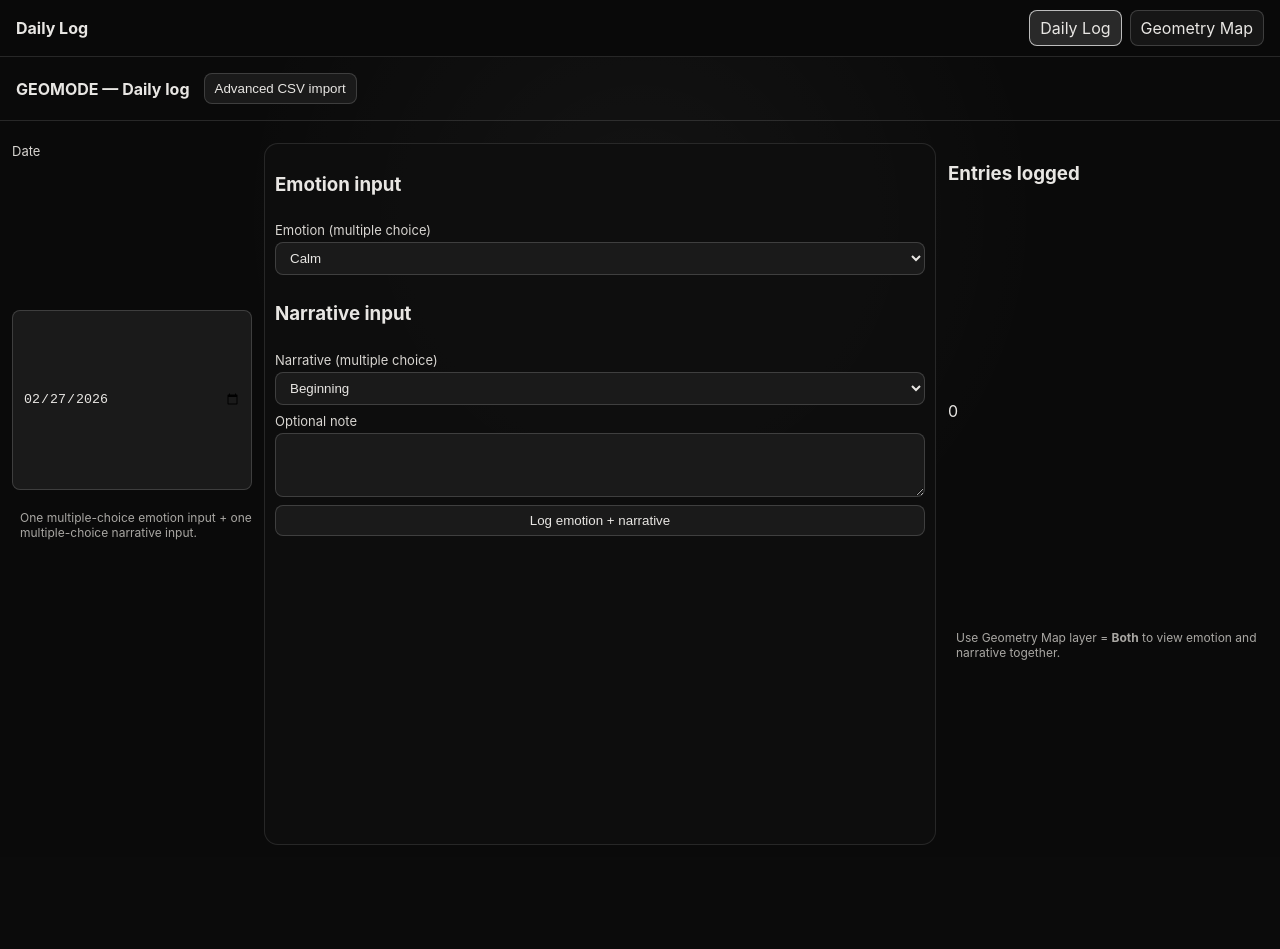
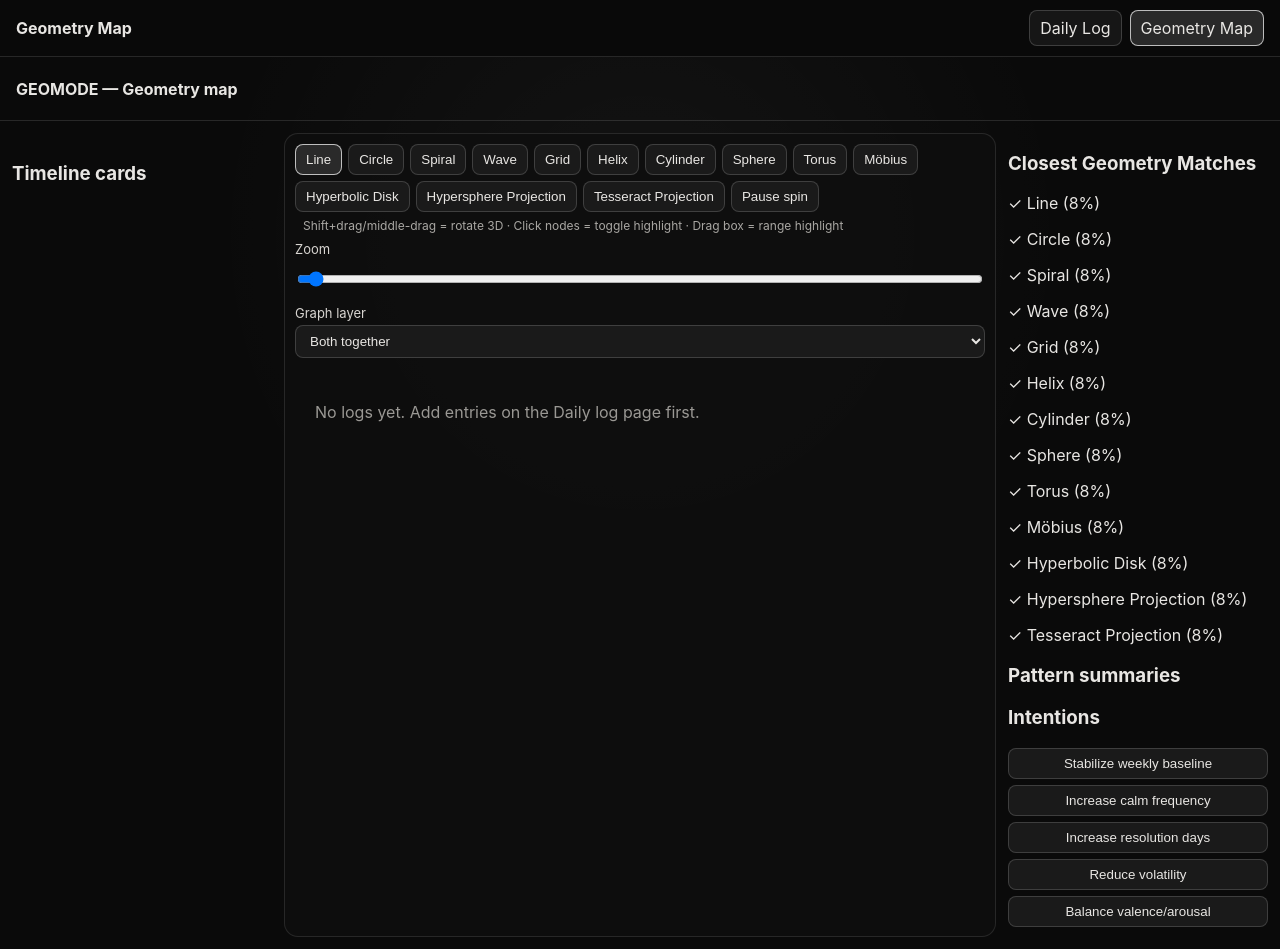
Before and after one commit to exeunt3/highmaps, a React (Vite) app: page / in a window 1280 px wide. Before the commit the page ends 857 px from the top, so only its background shows below. Built offline with nearby package versions, Linux system fonts and the light colour scheme.

Commit message:
Add 13 shape modes and zoomable larger visualizer

```diff
--- a/src/App.tsx
+++ b/src/App.tsx
@@ -8,8 +8,8 @@ type PageId = 'log' | 'map';
 
 const getPageFromHash = (): PageId => {
   const hash = window.location.hash.replace('#', '');
-  if (hash === 'map') return 'map';
-  return 'log';
+  if (hash === 'log') return 'log';
+  return 'map';
 };
 
 export const App = () => {
--- a/src/app.css
+++ b/src/app.css
@@ -31,7 +31,7 @@ button.active, button.selected { border-color: rgba(240, 240, 240, 0.75); backgr
 .mode-tabs { display: flex; gap: 8px; }
 .content-grid {
   display: grid;
-  grid-template-columns: 320px 1fr 320px;
+  grid-template-columns: 260px 1fr 260px;
   gap: 12px;
   padding: 12px;
 }
@@ -54,6 +54,7 @@ button.active, button.selected { border-color: rgba(240, 240, 240, 0.75); backgr
   display: grid;
   align-content: start;
   gap: 8px;
+  min-height: calc(100vh - 128px);
 }
 .panel-block { display: grid; gap: 8px; margin-top: 10px; }
 label { display: grid; gap: 4px; font-size: 13px; color: #d8d5d1; }
--- a/src/ui/components/SimpleChart.tsx
+++ b/src/ui/components/SimpleChart.tsx
@@ -20,6 +20,7 @@ interface Props {
   onPointerUp?: PointerEventHandler<SVGSVGElement>;
   onPointClick?: (id: string) => void;
   rotation?: { yaw: number; pitch: number; roll?: number };
+  zoom?: number;
 }
 
 const rotatePoint = (
@@ -51,6 +52,7 @@ export const projectPoints = (
   width: number,
   height: number,
   rotation: { yaw: number; pitch: number; roll?: number } = { yaw: 0, pitch: 0, roll: 0 },
+  zoom = 1,
 ): ViewPoint[] => {
   const rotated = points.map((point) => rotatePoint(point, rotation));
   const xs = rotated.map((p) => p.x);
@@ -86,7 +88,7 @@ export const projectPoints = (
   const availableH = height * 0.9;
   const spanX = Math.max(1, maxPx - minPx);
   const spanY = Math.max(1, maxPy - minPy);
-  const fitScale = Math.min(availableW / spanX, availableH / spanY, 1.2);
+  const fitScale = Math.min(availableW / spanX, availableH / spanY, 1.1) * zoom;
   const centerPx = (minPx + maxPx) / 2;
   const centerPy = (minPy + maxPy) / 2;
 
@@ -109,9 +111,10 @@ export const SimpleChart = ({
   onPointerUp,
   onPointClick,
   rotation,
+  zoom = 1,
 }: Props) => {
   if (points.length === 0) return <div className="empty-state">Paste CSV to begin.</div>;
-  const projected = projectPoints(points, width, height, rotation);
+  const projected = projectPoints(points, width, height, rotation, zoom);
   const depthSorted = [...projected].sort((a, b) => a.depth - b.depth);
   const d = projected.map((p, i) => `${i === 0 ? 'M' : 'L'} ${p.px} ${p.py}`).join(' ');
   const hasBothSeries = points.some((point) => point.id.includes('|emotion')) && points.some((point) => point.id.includes('|narrative'));
--- a/src/ui/explorer/ExplorerScreen.tsx
+++ b/src/ui/explorer/ExplorerScreen.tsx
@@ -3,8 +3,23 @@ import type { EmbeddedPoint } from '../../types/models';
 import { useGeomodeStore, type GeomodeEntry } from '../../state/store';
 import { projectPoints, SimpleChart } from '../components/SimpleChart';
 
-const SHAPES = ['sphere', 'hypersphere', 'tesseract', 'simplex4'] as const;
-type ShapeId = (typeof SHAPES)[number];
+const SHAPE_OPTIONS = [
+  { id: 'line', label: 'Line' },
+  { id: 'circle', label: 'Circle' },
+  { id: 'spiral', label: 'Spiral' },
+  { id: 'wave', label: 'Wave' },
+  { id: 'grid', label: 'Grid' },
+  { id: 'helix', label: 'Helix' },
+  { id: 'cylinder', label: 'Cylinder' },
+  { id: 'sphere', label: 'Sphere' },
+  { id: 'torus', label: 'Torus' },
+  { id: 'mobius', label: 'Möbius' },
+  { id: 'hyperbolic-disk', label: 'Hyperbolic Disk' },
+  { id: 'hypersphere-projection', label: 'Hypersphere Projection' },
+  { id: 'tesseract-projection', label: 'Tesseract Projection' },
+] as const;
+const GEOMETRY_MODELS = SHAPE_OPTIONS.map((shape) => shape.label);
+type ShapeId = (typeof SHAPE_OPTIONS)[number]['id'];
 type GraphLayer = 'emotion' | 'narrative' | 'both';
 
 const INTENTIONS = [
@@ -23,24 +38,65 @@ const shapeProjection = (shapeId: ShapeId, points: EmbeddedPoint[]) => points.ma
   const phi = t * Math.PI;
 
   switch (shapeId) {
+    case 'line':
+      return { ...point, x: t * 5 - 2.5, y: 0, z: 0 };
+    case 'circle':
+      return { ...point, x: Math.cos(theta) * 2.2, y: Math.sin(theta) * 2.2, z: 0 };
+    case 'spiral': {
+      const radius = 0.35 + t * 2.2;
+      return { ...point, x: Math.cos(theta * 2.2) * radius, y: Math.sin(theta * 2.2) * radius, z: t * 1.8 - 0.9 };
+    }
+    case 'wave':
+      return { ...point, x: t * 5 - 2.5, y: Math.sin(theta * 2) * 1.8, z: Math.cos(theta * 2) * 0.6 };
+    case 'grid': {
+      const columns = Math.max(3, Math.round(Math.sqrt(points.length)));
+      const row = Math.floor(i / columns);
+      const col = i % columns;
+      return { ...point, x: (col / Math.max(1, columns - 1)) * 4 - 2, y: (row / Math.max(1, columns - 1)) * 4 - 2, z: 0 };
+    }
+    case 'helix':
+      return { ...point, x: Math.cos(theta * 2) * 1.6, y: t * 4 - 2, z: Math.sin(theta * 2) * 1.6 };
+    case 'cylinder': {
+      const y = t * 4 - 2;
+      return { ...point, x: Math.cos(theta * 3) * 1.7, y, z: Math.sin(theta * 3) * 1.7 };
+    }
     case 'sphere':
       return {
         ...point,
-        x: Math.cos(theta) * Math.sin(phi) * 2.3,
-        y: Math.cos(phi) * 2.3,
-        z: Math.sin(theta) * Math.sin(phi) * 2.3,
+        x: Math.cos(theta) * Math.sin(phi) * 2.2,
+        y: Math.cos(phi) * 2.2,
+        z: Math.sin(theta) * Math.sin(phi) * 2.2,
       };
-    case 'hypersphere': {
+    case 'torus': {
+      const minor = Math.sin(t * Math.PI * 6) * 0.55;
+      const major = 1.6 + minor;
+      return { ...point, x: Math.cos(theta) * major, y: Math.sin(t * Math.PI * 6) * 0.9, z: Math.sin(theta) * major };
+    }
+    case 'mobius': {
+      const u = theta;
+      const v = Math.sin(t * Math.PI * 4) * 0.9;
+      return {
+        ...point,
+        x: (1.8 + (v / 2) * Math.cos(u / 2)) * Math.cos(u),
+        y: (1.8 + (v / 2) * Math.cos(u / 2)) * Math.sin(u),
+        z: (v / 2) * Math.sin(u / 2) * 2,
+      };
+    }
+    case 'hyperbolic-disk': {
+      const r = Math.tanh(t * 1.6) * 2.2;
+      return { ...point, x: Math.cos(theta * 2.4) * r, y: Math.sin(theta * 2.4) * r, z: Math.sin(theta * 1.2) * 0.3 };
+    }
+    case 'hypersphere-projection': {
       const chi = t * Math.PI * 1.5;
       const w = Math.cos(chi);
       return {
         ...point,
-        x: Math.cos(theta) * Math.sin(phi) * (1.4 + w),
-        y: Math.sin(theta) * Math.sin(phi) * (1.4 + w),
-        z: Math.cos(phi) * (1.4 + w),
+        x: Math.cos(theta) * Math.sin(phi) * (1.3 + w),
+        y: Math.sin(theta) * Math.sin(phi) * (1.3 + w),
+        z: Math.cos(phi) * (1.3 + w),
       };
     }
-    case 'tesseract': {
+    case 'tesseract-projection': {
       const corners = [
         [-1, -1, -1, -1], [1, -1, -1, -1], [-1, 1, -1, -1], [1, 1, -1, -1],
         [-1, -1, 1, -1], [1, -1, 1, -1], [-1, 1, 1, -1], [1, 1, 1, -1],
@@ -50,30 +106,7 @@ const shapeProjection = (shapeId: ShapeId, points: EmbeddedPoint[]) => points.ma
       const idx = Math.floor(t * corners.length) % corners.length;
       const [x, y, z, w] = corners[idx];
       const perspective4d = 1 / (2.4 - w * 0.75);
-      return {
-        ...point,
-        x: x * perspective4d * 3,
-        y: y * perspective4d * 3,
-        z: z * perspective4d * 3,
-      };
-    }
-    case 'simplex4': {
-      const verts = [
-        [1, 1, 1, -1 / Math.sqrt(5)],
-        [1, -1, -1, -1 / Math.sqrt(5)],
-        [-1, 1, -1, -1 / Math.sqrt(5)],
-        [-1, -1, 1, -1 / Math.sqrt(5)],
-        [0, 0, 0, 4 / Math.sqrt(5)],
-      ] as const;
-      const idx = Math.floor(t * verts.length) % verts.length;
-      const [x, y, z, w] = verts[idx];
-      const perspective4d = 1 / (2.2 - w * 0.65);
-      return {
-        ...point,
-        x: x * perspective4d * 3,
-        y: y * perspective4d * 3,
-        z: z * perspective4d * 3,
-      };
+      return { ...point, x: x * perspective4d * 3, y: y * perspective4d * 3, z: z * perspective4d * 3 };
     }
   }
 });
@@ -122,12 +155,41 @@ const fitError = (points: Array<{ x: number; y: number }>, model: string) => {
   switch (model) {
     case 'Line':
       return points.reduce((acc, p, i) => acc + Math.abs(p.y - (points[0].y + (yTrend / points.length) * i)), 0) / points.length;
-    case 'Cycle':
+    case 'Circle':
       return radii.reduce((acc, r) => acc + Math.abs(r - avgR), 0) / points.length;
     case 'Spiral':
       return points.reduce((acc, p, i) => acc + Math.abs(Math.hypot(p.x - centerX, p.y - centerY) - (i / points.length) * avgR * 1.8), 0) / points.length;
+    case 'Wave':
+      return points.reduce((acc, p, i) => acc + Math.abs(p.y - (centerY + Math.sin((i / points.length) * Math.PI * 3) * avgR * 0.55)), 0) / points.length;
+    case 'Grid':
+      return points.reduce((acc, p) => {
+        const nearX = Math.abs(p.x - Math.round(p.x / (avgR * 0.35 || 1)) * (avgR * 0.35 || 1));
+        const nearY = Math.abs(p.y - Math.round(p.y / (avgR * 0.35 || 1)) * (avgR * 0.35 || 1));
+        return acc + Math.min(nearX, nearY);
+      }, 0) / points.length;
     case 'Helix':
       return points.reduce((acc, p) => acc + Math.abs(Math.abs(p.x - centerX) - avgR), 0) / points.length;
+    case 'Cylinder':
+      return points.reduce((acc, p) => acc + Math.abs(Math.abs(p.x - centerX) - avgR * 0.75), 0) / points.length;
+    case 'Sphere':
+      return radii.reduce((acc, r) => acc + Math.abs(r - avgR * 0.9), 0) / points.length;
+    case 'Torus':
+      return points.reduce((acc, p) => {
+        const r = Math.hypot(p.x - centerX, p.y - centerY);
+        return acc + Math.min(Math.abs(r - avgR * 0.65), Math.abs(r - avgR * 1.1));
+      }, 0) / points.length;
+    case 'Möbius':
+      return points.reduce((acc, p, i) => acc + Math.abs((p.y - centerY) - Math.sin((i / points.length) * Math.PI * 2) * (p.x - centerX) * 0.25), 0) / points.length;
+    case 'Hyperbolic Disk':
+      return points.reduce((acc, p) => acc + Math.abs(Math.hypot(p.x - centerX, p.y - centerY) - avgR * 0.6) * 0.6, 0) / points.length;
+    case 'Hypersphere Projection':
+      return radii.reduce((acc, r) => acc + Math.abs(r - avgR * 0.82), 0) / points.length;
+    case 'Tesseract Projection':
+      return points.reduce((acc, p) => {
+        const dx = Math.abs(p.x - centerX);
+        const dy = Math.abs(p.y - centerY);
+        return acc + Math.abs(Math.max(dx, dy) - avgR * 0.95);
+      }, 0) / points.length;
     default:
       return 999;
   }
@@ -135,7 +197,7 @@ const fitError = (points: Array<{ x: number; y: number }>, model: string) => {
 
 export const ExplorerScreen = () => {
   const { entries, intentions, addIntention, removeIntention } = useGeomodeStore();
-  const [shapeId, setShapeId] = useState<ShapeId>('sphere');
+  const [shapeId, setShapeId] = useState<ShapeId>('line');
   const [selectedIds, setSelectedIds] = useState<Set<string>>(new Set());
   const [selectionBox, setSelectionBox] = useState<{ x: number; y: number; w: number; h: number }>();
   const [graphLayer, setGraphLayer] = useState<GraphLayer>('both');
@@ -150,15 +212,15 @@ export const ExplorerScreen = () => {
   }, [entries, graphLayer]);
 
   const shapedPoints = useMemo(() => shapeProjection(shapeId, basePoints), [shapeId, basePoints]);
-  const chartPoints = useMemo(() => projectPoints(shapedPoints, 1300, 650, rotation), [shapedPoints, rotation]);
+  const [zoom, setZoom] = useState(1);
+  const chartPoints = useMemo(() => projectPoints(shapedPoints, 1880, 1120, rotation, zoom), [shapedPoints, rotation, zoom]);
 
   const summaries = useMemo(() => computeSummary(entries), [entries]);
   const geometryMatches = useMemo(() => {
     const projected = chartPoints.map((p) => ({ x: p.px, y: p.py }));
-    const models = ['Line', 'Cycle', 'Spiral', 'Helix'];
-    return models.map((model) => {
+    return GEOMETRY_MODELS.map((model) => {
       const error = fitError(projected, model);
-      return { model, confidence: Math.round(clamp(100 - error * 8, 8, 98)) };
+      return { model, confidence: Math.round(clamp(100 - error * 7.5, 8, 98)) };
     }).sort((a, b) => b.confidence - a.confidence);
   }, [chartPoints]);
 
@@ -248,12 +310,15 @@ export const ExplorerScreen = () => {
 
         <section className="center-panel">
           <div className="shape-strip inline">
-            {SHAPES.map((shape) => (
-              <button key={shape} className={shapeId === shape ? 'selected' : ''} onClick={() => setShapeId(shape)}>{shape}</button>
+            {SHAPE_OPTIONS.map((shape) => (
+              <button key={shape.id} className={shapeId === shape.id ? 'selected' : ''} onClick={() => setShapeId(shape.id)}>{shape.label}</button>
             ))}
             <button onClick={() => setAutoSpin((prev) => !prev)}>{autoSpin ? 'Pause spin' : 'Auto spin'}</button>
             <span className="hint">Shift+drag/middle-drag = rotate 3D · Click nodes = toggle highlight · Drag box = range highlight</span>
           </div>
+          <label>Zoom
+            <input type="range" min={1} max={2.4} step={0.05} value={zoom} onChange={(event) => setZoom(Number(event.target.value))} />
+          </label>
           <label>Graph layer
             <select value={graphLayer} onChange={(event) => setGraphLayer(event.target.value as GraphLayer)}>
               <option value="emotion">Emotion only</option>
@@ -264,8 +329,9 @@ export const ExplorerScreen = () => {
 
           {entries.length > 0 ? (
             <SimpleChart
-              width={1300}
-              height={650}
+              width={1880}
+              height={1120}
+              zoom={zoom}
               points={shapedPoints}
               highlightIds={selectedIds}
               selectionBox={selectionBox}
```
